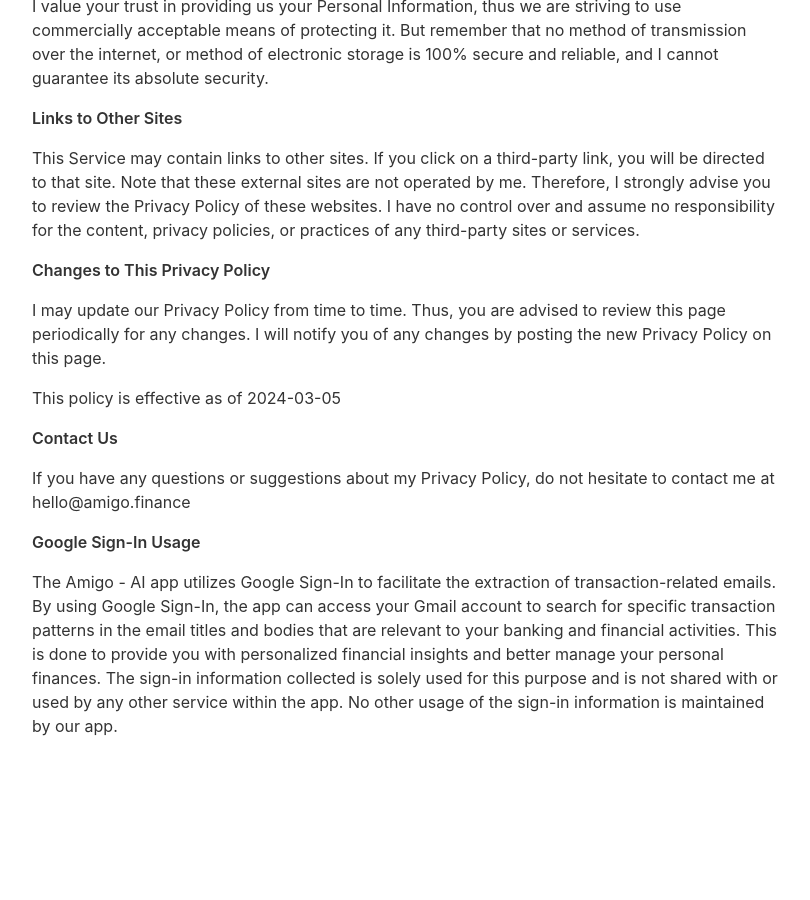
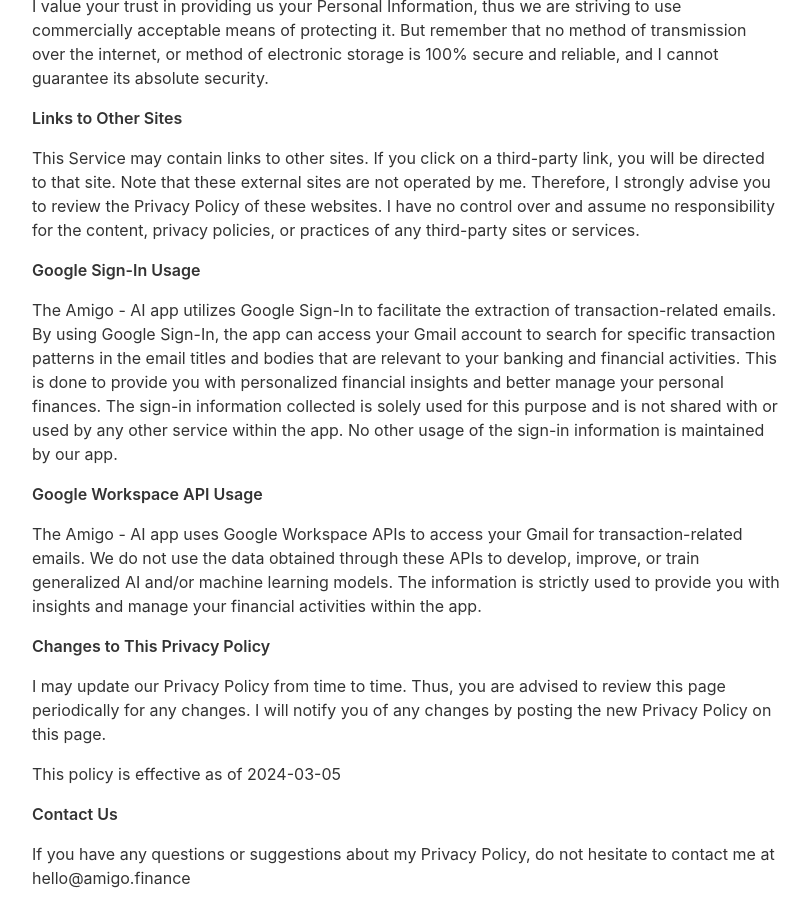
Before and after one commit to tirupati17/inoutexpensemanager, a Jekyll site: the page built from _pages/privacypolicy.md, in a window 1280 px wide and 900 px high, scrolled down 1647 px. Shown: the whole window, without its empty margins (233-1043 px from the left). Built offline with Jekyll 4.4.1, drawn with Linux system fonts in a browser that asks for light colours; nearby versions of some CDN libraries; some web fonts are replaced; before the commit the page ends 2455 px from its top, so only the background shows below that.

Commit message:
privacy policy update

```diff
--- a/_pages/privacypolicy.md
+++ b/_pages/privacypolicy.md
@@ -56,6 +56,14 @@
 
 This Service may contain links to other sites. If you click on a third-party link, you will be directed to that site. Note that these external sites are not operated by me. Therefore, I strongly advise you to review the Privacy Policy of these websites. I have no control over and assume no responsibility for the content, privacy policies, or practices of any third-party sites or services.
 
+**Google Sign-In Usage**
+
+The Amigo - AI app utilizes Google Sign-In to facilitate the extraction of transaction-related emails. By using Google Sign-In, the app can access your Gmail account to search for specific transaction patterns in the email titles and bodies that are relevant to your banking and financial activities. This is done to provide you with personalized financial insights and better manage your personal finances. The sign-in information collected is solely used for this purpose and is not shared with or used by any other service within the app. No other usage of the sign-in information is maintained by our app.
+
+**Google Workspace API Usage**
+
+The Amigo - AI app uses Google Workspace APIs to access your Gmail for transaction-related emails. We do not use the data obtained through these APIs to develop, improve, or train generalized AI and/or machine learning models. The information is strictly used to provide you with insights and manage your financial activities within the app.
+
 **Changes to This Privacy Policy**
 
 I may update our Privacy Policy from time to time. Thus, you are advised to review this page periodically for any changes. I will notify you of any changes by posting the new Privacy Policy on this page.
```
Also changed, not shown: other parts of _pages/privacypolicy.md (+0 -4 lines).
